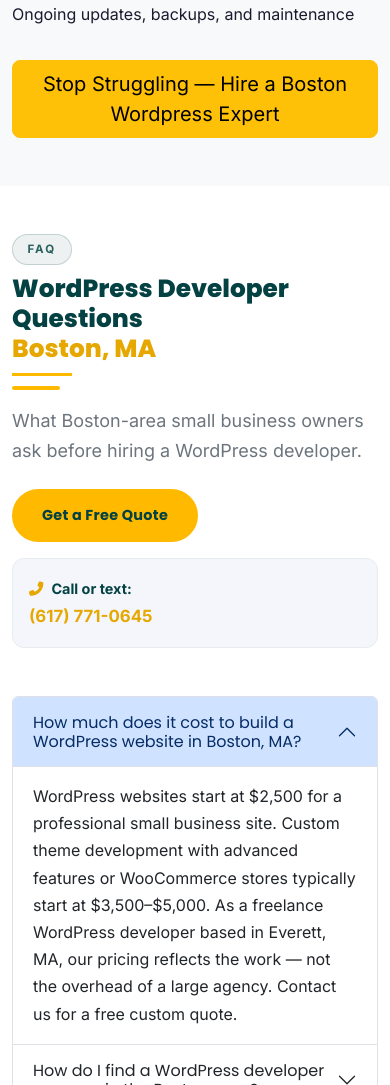
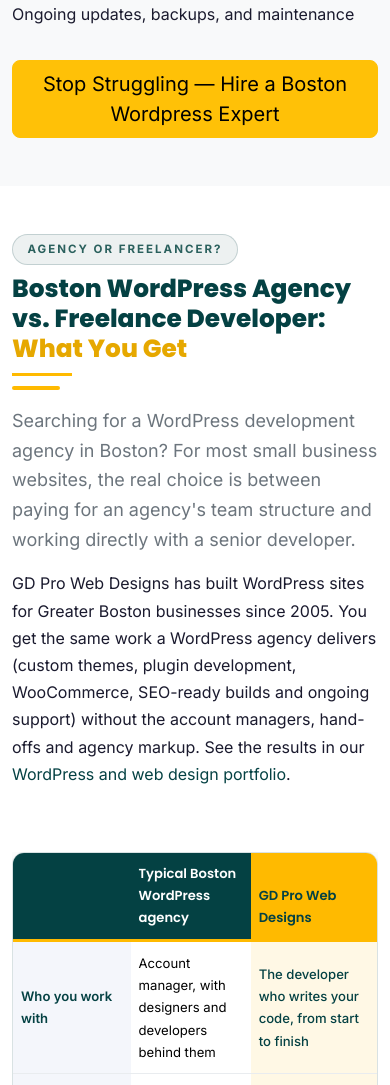
Before and after one commit to GDweb91/GD-2013, a PHP site: page /wordpress-developer-boston-ma.html in a window 390 px wide. Shown: the part 5415-6500 px from the top of the page. Run offline with PHP 8.4, Linux system fonts and the light colour scheme.

Commit message:
Target "WordPress agency Boston" queries on the WordPress page; phone gutter fix
- wordpress-developer-boston-ma.html: title now "Agency-Quality WordPress
  Development"; new "Boston WordPress Agency vs. Freelance Developer" section
  with teal/gold comparison table; FAQ #8 reworded (HTML + FAQPage JSON-LD)
- index.html: WordPress section H2 de-targeted ("Custom Websites Built on
  WordPress"), anchors point to the WP page as "Boston WordPress development"
- portfolio: WordPress project cards link to the WP page
- web-design-company-boston-ma.html: drop stale meta keywords
- css/custom.css: .compare-table styles; narrow .row.g-5/.gx-5 horizontal
  gutter below 576px (fixes ~12px horizontal scroll on 47 live pages)
- seo/keyword-intent-map.md: log in cannibalization register, recheck ~12-04

Co-Authored-By: Claude Opus 5.5 <noreply@anthropic.com>

```diff
--- a/css/custom.css
+++ b/css/custom.css
@@ -1428,3 +1428,57 @@ section { scroll-margin-top: 76px; }
     border-color: rgba(4,65,67,.3);
     transform: translateY(-3px);
 }
+/* ── Comparison table (agency vs. freelance — wordpress-developer-boston-ma.html) ── */
+.compare-table {
+    border-collapse: separate;
+    border-spacing: 0;
+    border: 1px solid rgba(4,65,67,.15);
+    border-radius: var(--radius);
+    overflow: hidden;
+    box-shadow: var(--shadow);
+    margin-bottom: 1.5rem;
+    font-size: .95rem;
+}
+.compare-table > :not(caption) > * > * {
+    padding: .9rem 1rem;
+    border-bottom: 1px solid var(--border);
+}
+.compare-table thead th {
+    background: var(--primary);
+    color: var(--white);
+    font-family: 'Poppins', sans-serif;
+    font-weight: 600;
+    border-bottom: 3px solid var(--accent);
+}
+.compare-table thead th:last-child {
+    background: var(--accent);
+    color: var(--primary);
+}
+.compare-table tbody th {
+    color: var(--primary);
+    font-weight: 600;
+    background: var(--bg-light);
+    white-space: nowrap;
+}
+.compare-table tbody td:last-child {
+    background: rgba(255,186,0,.10);
+    color: var(--primary);
+    font-weight: 500;
+}
+.compare-table tbody tr:last-child > * {
+    border-bottom: 0;
+}
+@media (max-width: 575.98px) {
+    .compare-table { font-size: .82rem; }
+    .compare-table > :not(caption) > * > * { padding: .6rem .5rem; }
+    .compare-table tbody th { white-space: normal; }
+}
+
+/* ── Phone gutter fix: Bootstrap .g-5 / .gx-5 set a 3rem column gutter, so the row's
+   negative side margins (-1.5rem) overhang the container's .75rem padding and
+   cause ~12px of horizontal page scroll below 576px. Narrow only the horizontal
+   gutter on phones; vertical spacing between stacked columns stays at g-5. ── */
+@media (max-width: 575.98px) {
+    .row.g-5,
+    .row.gx-5 { --bs-gutter-x: 1.5rem; }
+}
--- a/web-design-company-boston-ma.html
+++ b/web-design-company-boston-ma.html
@@ -23,7 +23,6 @@ j=d.createElement(s),dl=l!='dataLayer'?'&l='+l:'';j.async=true;j.src=
 
    <title>Small Business Web Design Company Boston, MA | Flat-Rate Pricing</title>
 <meta name="description" content="Affordable web design company for Boston small businesses — custom, mobile-friendly websites from $1,800 with flat-rate pricing and no hidden fees. Free quote.">
-<meta name="keywords" content="web designer boston ma, web design boston ma, website design boston, seo company boston ma, seo services boston ma, seo agency boston ma, wordpress developer boston ma, wordpress development massachusetts, custom website designer boston ma, web designer waltham ma, web designer brookline ma, web designer needham ma, web designer wellesley ma, small business web designer boston ma">
 
 <meta name="revisit-after" content="1 days" />
 <meta name="robots" content="index, follow">
--- a/wordpress-developer-boston-ma.html
+++ b/wordpress-developer-boston-ma.html
@@ -8,7 +8,7 @@
   <meta charset="UTF-8">
   <meta http-equiv="X-UA-Compatible" content="IE=edge">
   <meta name="viewport" content="width=device-width, initial-scale=1.0">
-  <title>WordPress Developer Boston, MA | Custom Themes &amp; WooCommerce | GD Web Pros</title>
+  <title>WordPress Developer Boston, MA | Agency-Quality WordPress Development</title>
   <meta name="description" content="Freelance WordPress developer in Boston, MA since 2005 — custom theme &amp; plugin development, WooCommerce stores, speed optimization &amp; ongoing support for small businesses. Sites from $2,500. Free quote.">
   <link rel="canonical" href="https://gdprowebdesigns.com/wordpress-developer-boston-ma.html">
   <meta name="geo.region" content="US-MA">
@@ -712,6 +712,61 @@ height="0" width="0" style="display:none;visibility:hidden"></iframe></noscript>
   </div>
 </section>
 
+<section class="agency-vs-freelance py-5 bg-white" aria-labelledby="agency-heading">
+  <div class="container">
+    <div class="row g-5">
+      <div class="col-lg-5">
+        <span class="section-badge">Agency or Freelancer?</span>
+        <h2 class="section-title" id="agency-heading">Boston WordPress Agency vs. Freelance Developer: <span>What You Get</span></h2>
+        <div class="title-bar"></div>
+        <p class="section-sub">Searching for a WordPress development agency in Boston? For most small business websites, the real choice is between paying for an agency's team structure and working directly with a senior developer.</p>
+        <p>GD Pro Web Designs has built WordPress sites for Greater Boston businesses since 2005. You get the same work a WordPress agency delivers (custom themes, plugin development, WooCommerce, SEO-ready builds and ongoing support) without the account managers, hand-offs and agency markup. See the results in our <a href="portfolio-website-design-development-boston-ma.html">WordPress and web design portfolio</a>.</p>
+      </div>
+      <div class="col-lg-7">
+        <div class="table-responsive">
+          <table class="table align-middle compare-table">
+            <thead>
+              <tr>
+                <th scope="col"></th>
+                <th scope="col">Typical Boston WordPress agency</th>
+                <th scope="col">GD Pro Web Designs</th>
+              </tr>
+            </thead>
+            <tbody>
+              <tr>
+                <th scope="row">Who you work with</th>
+                <td>Account manager, with designers and developers behind them</td>
+                <td>The developer who writes your code, from start to finish</td>
+              </tr>
+              <tr>
+                <th scope="row">Pricing</th>
+                <td>Hourly or retainer, with agency overhead built in</td>
+                <td>Flat-rate quotes; WordPress sites from $2,500</td>
+              </tr>
+              <tr>
+                <th scope="row">Communication</th>
+                <td>Scheduled check-ins through a project manager</td>
+                <td>Direct phone, text and email with your developer</td>
+              </tr>
+              <tr>
+                <th scope="row">After launch</th>
+                <td>Support tickets, often handled by a different team</td>
+                <td><a href="wordpress-maintenance-boston-ma.html">Maintenance plans</a> and <a href="fix-wordpress-issues-boston-ma.html">repairs</a> from the person who built the site</td>
+              </tr>
+              <tr>
+                <th scope="row">Best fit</th>
+                <td>Large organizations running several projects at once</td>
+                <td>Small and mid-size businesses that want agency-quality work at freelance pricing</td>
+              </tr>
+            </tbody>
+          </table>
+        </div>
+        <a href="/gd-blog/contact-us/" class="btn-gold">Get a Free WordPress Quote</a>
+      </div>
+    </div>
+  </div>
+</section>
+
 <section class="faq-section py-5 bg-white">
   <div class="container">
     <div class="row g-5">
@@ -809,11 +864,11 @@ height="0" width="0" style="display:none;visibility:hidden"></iframe></noscript>
           <div class="accordion-item">
             <h3 class="accordion-header">
               <button class="accordion-button collapsed" type="button" data-bs-toggle="collapse" data-bs-target="#faqCollapse8" aria-controls="faqCollapse8">
-                Are you a WordPress agency or a freelance developer?
+                Do I need a Boston WordPress agency, or a freelance developer?
               </button>
             </h3>
             <div id="faqCollapse8" class="accordion-collapse collapse" data-bs-parent="#faqAccordion">
-              <div class="accordion-body">A freelance WordPress developer — you work directly with the person writing the code, not an account manager or a rotating team. That means lower overhead than a Boston WordPress agency, flat-rate pricing, and one point of contact from mockup through launch and maintenance.</div>
+              <div class="accordion-body">For most small and mid-size business sites, an experienced freelance developer delivers the same agency-quality WordPress development for less. GD Pro Web Designs is a freelance studio: you work directly with the person writing the code, not an account manager or a rotating team. That means lower overhead than a Boston WordPress development agency, flat-rate pricing, and one point of contact from mockup through launch and maintenance. A large agency makes more sense when you need a big in-house team running several workstreams at once.</div>
             </div>
           </div>
 
@@ -842,7 +897,7 @@ height="0" width="0" style="display:none;visibility:hidden"></iframe></noscript>
   {"@type":"Question","name":"How long does it take to build a WordPress website?","acceptedAnswer":{"@type":"Answer","text":"Most WordPress small business sites take 4–8 weeks from kickoff to launch, depending on complexity and content availability."}},
   {"@type":"Question","name":"Can you fix or rescue a broken WordPress website?","acceptedAnswer":{"@type":"Answer","text":"Yes. WordPress troubleshooting is a core service — plugin conflicts, hacked sites, white screen of death, broken contact forms, and more."}},
   {"@type":"Question","name":"Do you offer WordPress maintenance after the site is launched?","acceptedAnswer":{"@type":"Answer","text":"Yes. WordPress maintenance plans start at $450/mo — includes core/plugin updates, backups, security scanning, and performance monitoring."}},
-  {"@type":"Question","name":"Are you a WordPress agency or a freelance developer?","acceptedAnswer":{"@type":"Answer","text":"A freelance WordPress developer — you work directly with the person writing the code, not an account manager. Lower overhead than a Boston WordPress agency, flat-rate pricing, and one point of contact from mockup through launch and maintenance."}},
+  {"@type":"Question","name":"Do I need a Boston WordPress agency, or a freelance developer?","acceptedAnswer":{"@type":"Answer","text":"For most small and mid-size business sites, an experienced freelance developer delivers the same agency-quality WordPress development for less. GD Pro Web Designs is a freelance studio: you work directly with the person writing the code, not an account manager. Lower overhead than a Boston WordPress development agency, flat-rate pricing, and one point of contact from mockup through launch and maintenance. A large agency makes more sense when you need a big in-house team running several workstreams at once."}},
   {"@type":"Question","name":"Do you only work with businesses in Massachusetts?","acceptedAnswer":{"@type":"Answer","text":"No. While GD Pro Web Designs is based in Everett, MA, WordPress development is also available fully remote for businesses anywhere in the United States, using the same fixed-price, direct-developer process."}}
 ]}
 </script>
```
Also changed, not shown: index.html (+5 -5 lines), portfolio-website-design-development-boston-ma.html (+5 -5 lines), seo/keyword-intent-map.md (+1 -0 lines).
